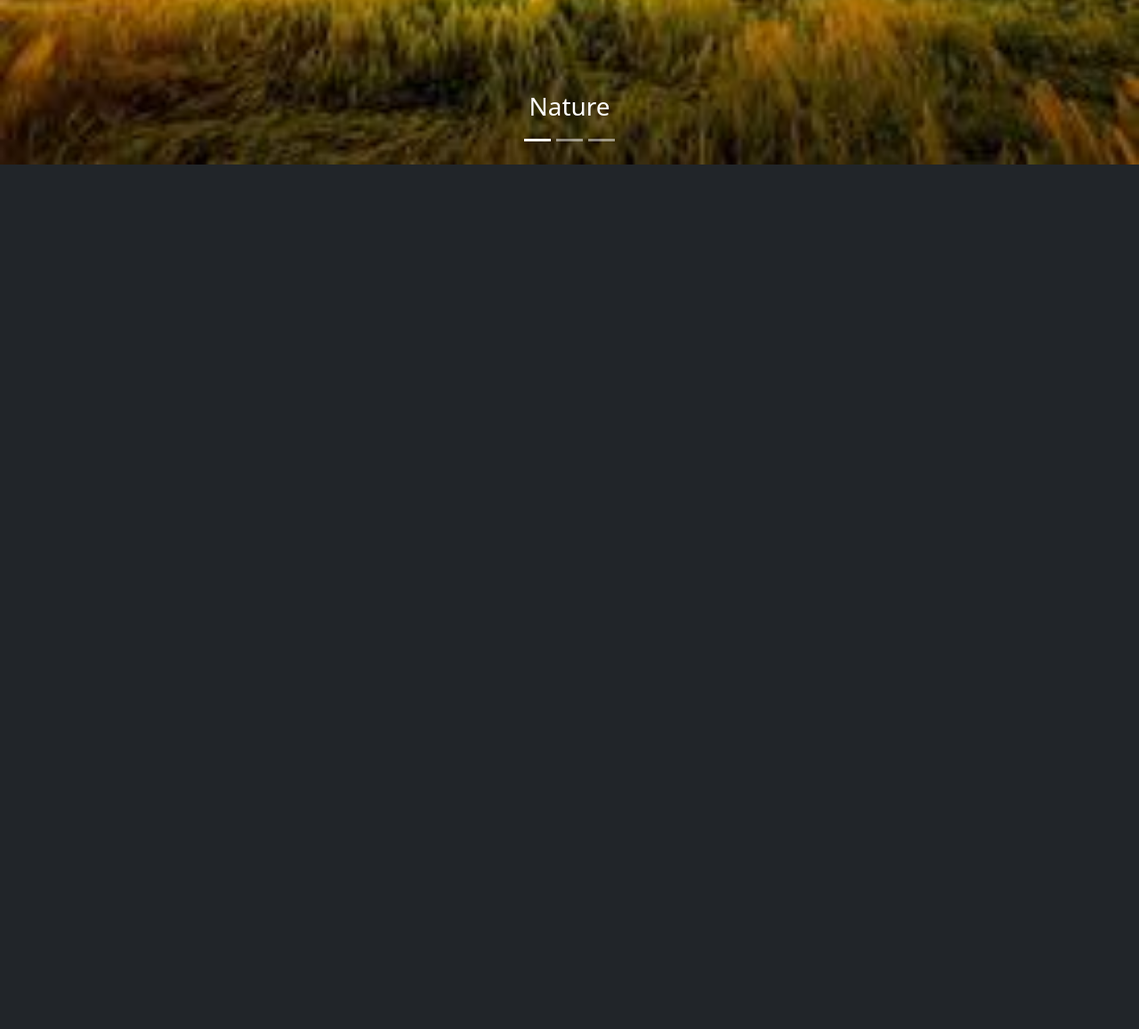
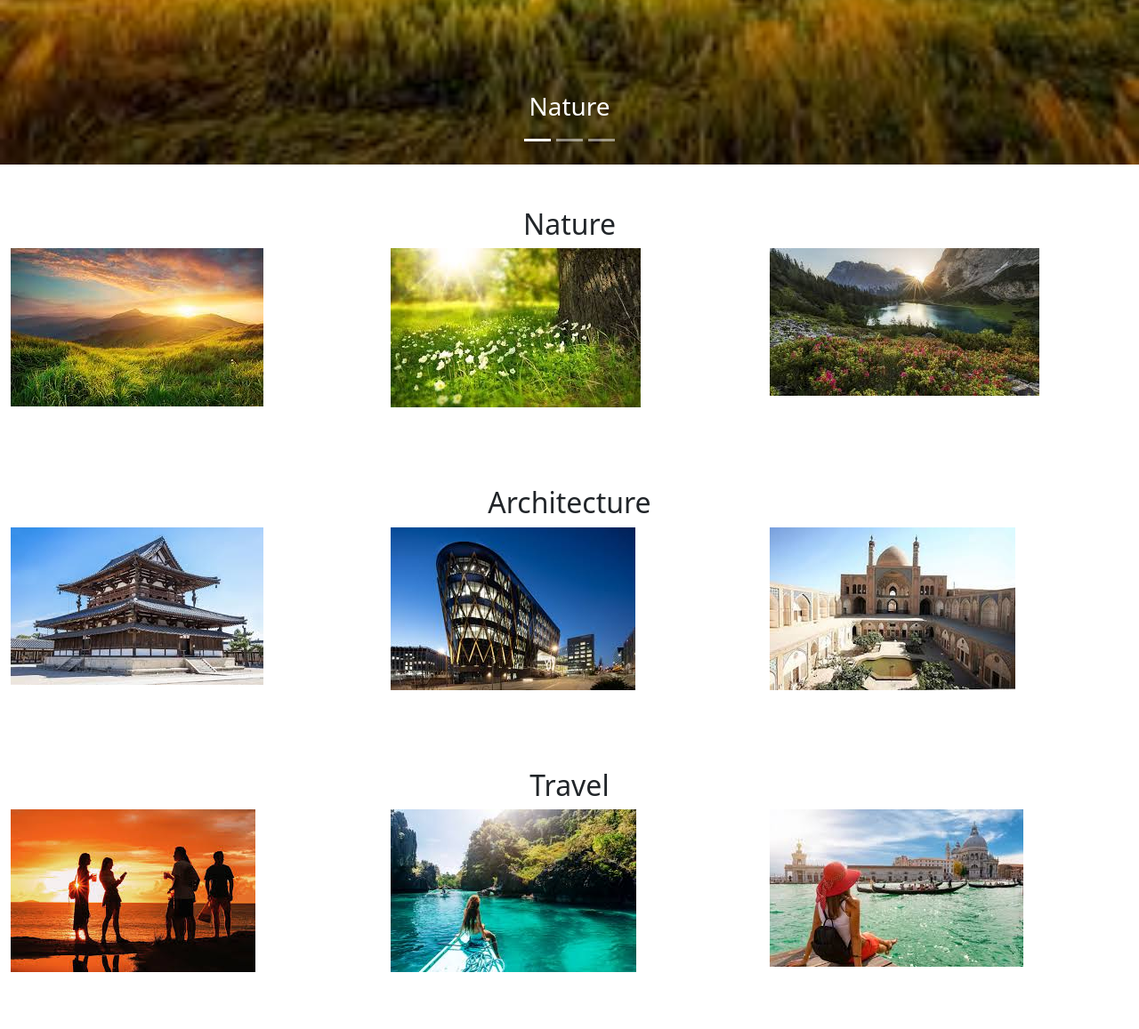
Before and after one commit to Khadiza18103316/PHP-Web-Development, a PHP site: page / in a window 1280 px wide. Shown: the part 631-1788 px from the top of the page at 89% size. Before the commit the page ends 816 px from the top, so only its background shows below. Run offline with PHP 8.4, Linux system fonts and the light colour scheme.

Commit message:
photo section

```diff
--- a/index.php
+++ b/index.php
@@ -108,6 +108,71 @@
         </button>
     </div>
 
+    <section class="my-4">
+        <div class="py-4">
+            <h2 class="text-center">
+                Nature
+            </h2>
+            <div class="container-fluid">
+                <div class="row">
+                    <div class="col-lg-4 col-md-4 col-12">
+                        <img src="images/n2.jpg" class="img-fluid pb-3">
+                    </div>
+                    <div class="col-lg-4 col-md-4 col-12">
+                        <img src="images/n3.jpg" class="img-fluid pb-3">
+                    </div>
+                    <div class="col-lg-4 col-md-4 col-12">
+                        <img src="images/n4.jpg" class="img-fluid pb-3">
+                    </div>
+                </div>
+            </div>
+        </div>
+    </section>
+
+
+    <section class="my-4">
+        <div class="py-4">
+            <h2 class="text-center">
+                Architecture
+            </h2>
+            <div class="container-fluid">
+                <div class="row">
+                    <div class="col-lg-4 col-md-4 col-12">
+                        <img src="images/a2.jpg" class="img-fluid pb-3">
+                    </div>
+                    <div class="col-lg-4 col-md-4 col-12">
+                        <img src="images/a3.jpg" class="img-fluid pb-3">
+                    </div>
+                    <div class="col-lg-4 col-md-4 col-12">
+                        <img src="images/a4.jpg" class="img-fluid pb-3">
+                    </div>
+                </div>
+            </div>
+        </div>
+    </section>
+
+
+    <section class="my-4">
+        <div class="py-4">
+            <h2 class="text-center">
+                Travel
+            </h2>
+            <div class="container-fluid">
+                <div class="row">
+                    <div class="col-lg-4 col-md-4 col-12">
+                        <img src="images/t2.jpg" class="img-fluid pb-3">
+                    </div>
+                    <div class="col-lg-4 col-md-4 col-12">
+                        <img src="images/t3.jpg" class="img-fluid pb-3">
+                    </div>
+                    <div class="col-lg-4 col-md-4 col-12">
+                        <img src="images/t4.jpg" class="img-fluid pb-3">
+                    </div>
+                </div>
+            </div>
+        </div>
+    </section>
+
 
 
     <script src="https://cdn.jsdelivr.net/npm/bootstrap@5.0.2/dist/js/bootstrap.bundle.min.js"
```
